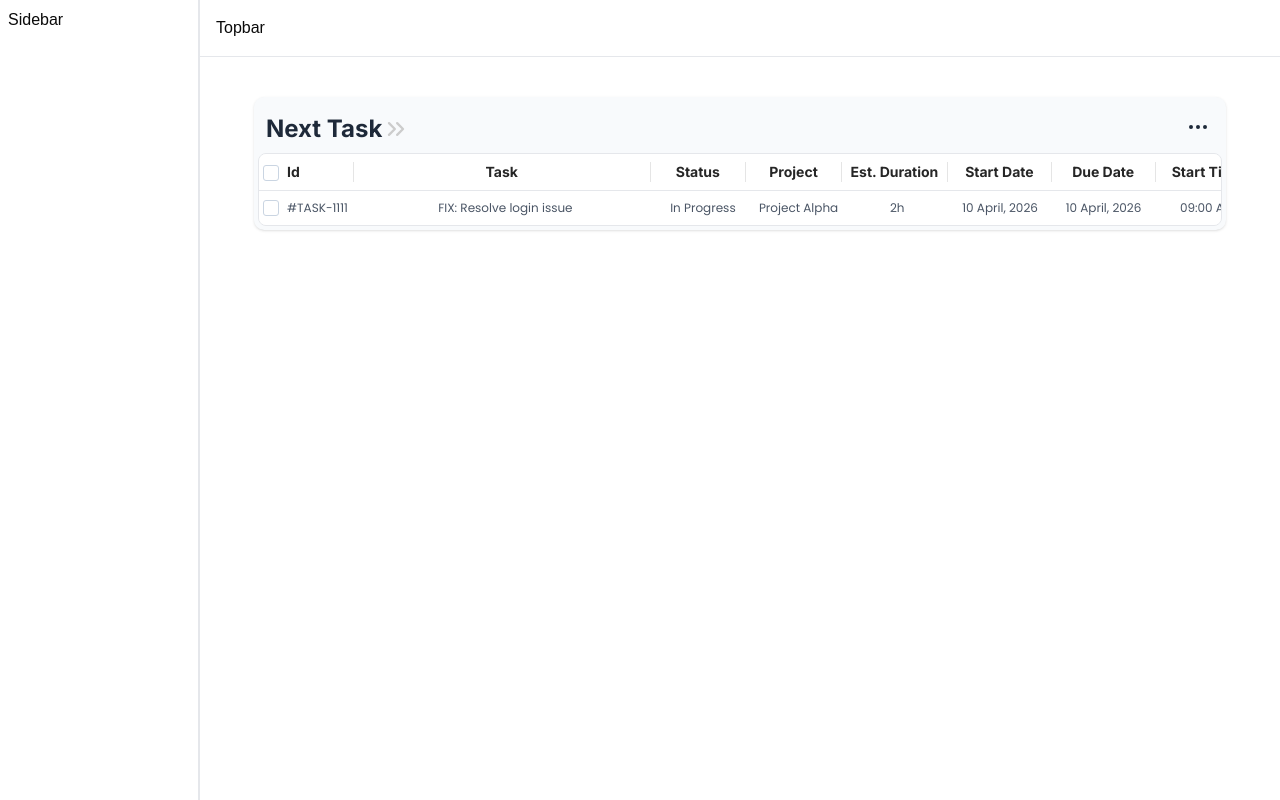
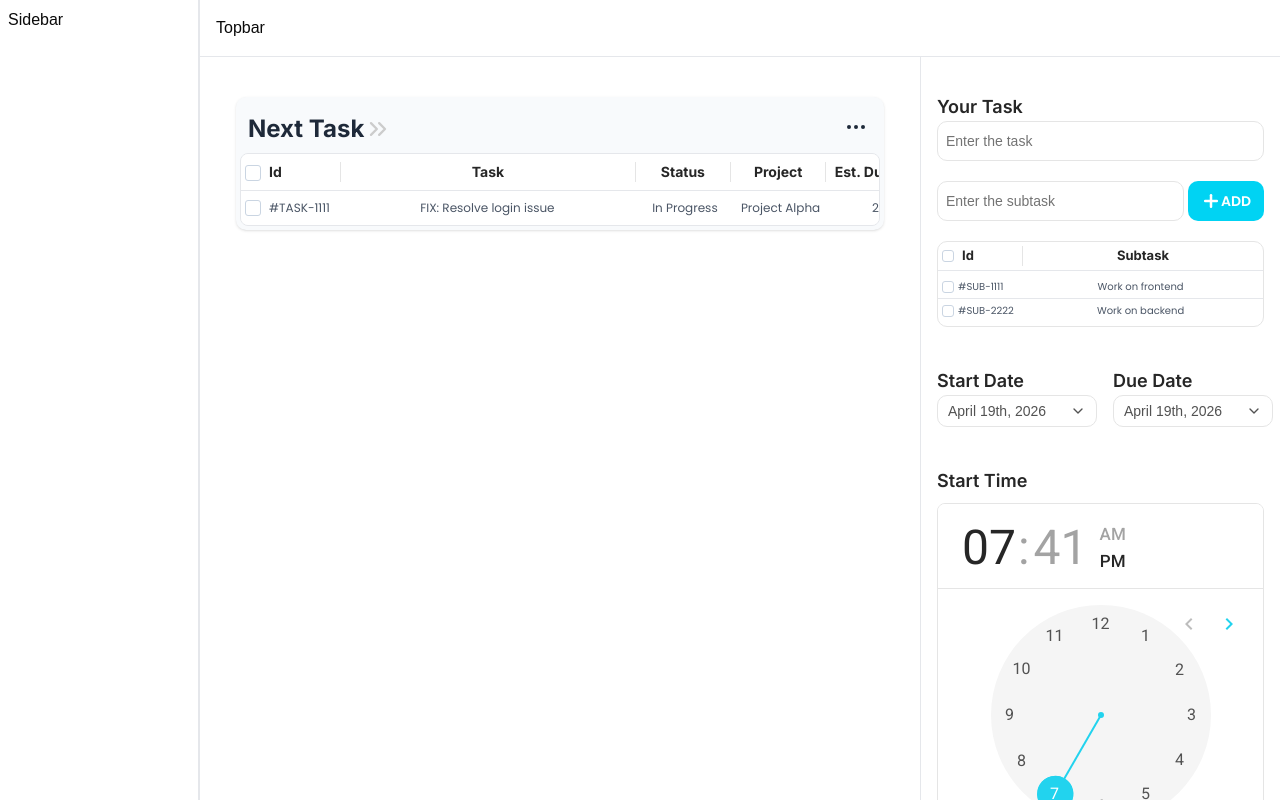
Before and after one commit to DevpratapTomar2005/prod-track, a React (Vite) app in the folder frontend/: page /1/tasks in a window 1280 px wide. Shown: the top 800 px of the page. Built offline with nearby package versions, Linux system fonts and the light colour scheme.

Commit message:
ADD: implemented subtask creation at frontend

```diff
--- a/frontend/src/components/TaskCreateModal.tsx
+++ b/frontend/src/components/TaskCreateModal.tsx
@@ -2,7 +2,7 @@ import { useState } from "react";
 import { useForm } from "react-hook-form";
 import type { SubmitHandler } from "react-hook-form";
 import Plus from "../assets/plus.svg";
-import { format } from "date-fns";
+import { format, set } from "date-fns";
 import { ChevronDownIcon } from "lucide-react";
 import { Button } from "@/components/ui/button";
 import { Calendar } from "@/components/ui/calendar";
@@ -27,6 +27,7 @@ import {
   SelectValue,
 } from "@/components/ui/select";
 import { Input } from "@/components/ui/input";
+import Checkbox from "./ui/Checkbox.tsx";
 
 const TaskCreateModal = () => {
   const {
@@ -37,7 +38,27 @@ const TaskCreateModal = () => {
   const [startDate, setStartDate] = useState<Date | undefined>(new Date());
   const [dueDate, setDueDate] = useState<Date | undefined>(new Date());
   const [startTime, setStartTime] = useState<Dayjs | null>(dayjs(new Date()));
+  const [subtaskInput, setSubtaskInput] = useState("");
+  const [subtasks, setSubtasks] = useState<Array<{ id: number; name: string }>>([
+    {
+      id:1111,
+      name: "Work on frontend",
+    },
+    {
+      id:2222,
+      name: "Work on backend",
+    },
+  ]);
   const onSubmit = (data) => console.log(data);
+
+
+
+  const addSubtask = (e,name: string) => {
+   e.preventDefault();
+    if (name === "") return;
+    setSubtasks((prev) => [...prev, { id: Math.floor(Math.random() * 9000) + 1000, name: name }]);
+
+  };
 
   return (
     <div className="p-4 w-full min-h-screen border-l border-gray-200">
@@ -75,14 +96,10 @@ const TaskCreateModal = () => {
               id="subtask"
               placeholder="Enter the subtask"
               className="text-sm p-2 h-10 text-neutral-600"
-              {...register("subtask", {
-                maxLength: {
-                  value: 25,
-                  message: "Subtask cannot exceed 25 characters",
-                },
-              })}
+              onChange={(e)=>setSubtaskInput(e.target.value)}
+
             />
-            <button className="bg-cyan-400 text-white h-10 px-1 w-[100px] text-sm flex items-center justify-center cursor-pointer hover:bg-cyan-500 transition-all duration-250 ease-in-out rounded font-poppins font-semibold rounded-lg">
+            <button onClick={(e)=>addSubtask(e,subtaskInput)} className="bg-cyan-400 text-white h-10 px-1 w-[100px] text-sm flex items-center justify-center cursor-pointer hover:bg-cyan-500 transition-all duration-250 ease-in-out rounded font-poppins font-semibold rounded-lg">
               <img
                 src={Plus}
                 alt="add subtask"
@@ -91,21 +108,57 @@ const TaskCreateModal = () => {
               <span>ADD</span>
             </button>
           </div>
-          {errors.subtask && (
-            <span className="text-red-500 text-sm">
-              {errors.subtask.message as string}
-            </span>
+        </div>
+        {
+        subtasks.length > 0 &&
+        <div className="w-full border rounded-lg mt-5">
+          <table className="w-full">
+            <div className="text-[13px] text-neutral-800 font-inter my-1">
+              <thead>
+                <th className="w-[85px] border-r text-left px-1 flex items-center">
+                  <Checkbox size="xs" />
+                  <span className="ml-2">Id</span>
+                </th>
+                <th className="text-center w-[270px]">Subtask</th>
+              </thead>
+            </div>
+            <div className="h-px bg-gray-200 w-full"></div>
+            <div className="text-[10px] text-gray-600 font-poppins my-2">
+              <tbody className="text-[10px] text-gray-600 font-poppins">
+                {subtasks.map((item, index) => (
+                  <>
+                    <tr key={item.id} >
+                      <td className="w-[85px] px-1 text-left">
+                        <Checkbox size="xs" />
+                        <span className="ml-1">#SUB-{item.id}</span>
+                      </td>
+                      <td className="w-[270px] px-2 text-center">
+                        {item.name}
+                      </td>
+                    </tr>
+
+                    {index !== subtasks.length - 1 && (
+                      <tr>
+                        <td colSpan={2}>
+                          <div className="h-px w-full bg-gray-200 my-1" />
+                        </td>
+                      </tr>
                     )}
+                  </>
+                ))}
+              </tbody>
             </div>
-        <div>
-
+          </table>
         </div>
+        }
         <div className="mt-10 flex items-center gap-4">
           <div className="w-1/2">
             <span className="text-lg font-inter font-semibold text-neutral-800 mb-2">
               Start Date
             </span>
-            <Popover {...register("startDate", { required: "Start date is required" })}>
+            <Popover
+              {...register("startDate", { required: "Start date is required" })}
+            >
               <PopoverTrigger asChild>
                 <Button
                   variant="outline"
@@ -134,7 +187,9 @@ const TaskCreateModal = () => {
             <span className="text-lg font-inter font-semibold text-neutral-800 mb-2">
               Due Date
             </span>
-            <Popover {...register("dueDate", { required: "Due date is required" })}>
+            <Popover
+              {...register("dueDate", { required: "Due date is required" })}
+            >
               <PopoverTrigger asChild>
                 <Button
                   variant="outline"
@@ -157,21 +212,16 @@ const TaskCreateModal = () => {
           </div>
         </div>
         <div className="flex items-center gap-5">
-
-        {
-          errors.startDate && (
+          {errors.startDate && (
             <div className="text-red-500 text-sm w-1/2">
               {errors.startDate.message as string}
             </div>
-          )
-        }
-        {
-          errors.dueDate && (
+          )}
+          {errors.dueDate && (
             <div className="text-red-500 text-sm w-1/2">
               {errors.dueDate.message as string}
             </div>
-          )
-        }
+          )}
         </div>
         <div className="mt-10">
           <div className="text-lg font-inter font-semibold text-neutral-800 mb-2">
@@ -188,7 +238,6 @@ const TaskCreateModal = () => {
                 slotProps={{
                   actionBar: { actions: [] },
                 }}
-
               />
             </ThemeProvider>
           </LocalizationProvider>
@@ -209,14 +258,19 @@ const TaskCreateModal = () => {
                   required: "Estimated duration is required",
                   min: {
                     value: 1,
-                    message: "Estimated duration must be at least 1 min."}
+                    message: "Estimated duration must be at least 1 min.",
+                  },
                 })}
               />
-              <Select   {...register("estimatedDurationUnit", { required: "Unit is required" })}>
+              <Select
+                {...register("estimatedDurationUnit", {
+                  required: "Unit is required",
+                })}
+              >
                 <SelectTrigger className="w-full col-span-3 text-neutral-600">
-                  <SelectValue  placeholder="Unit" />
+                  <SelectValue placeholder="Unit" />
                 </SelectTrigger>
-                <SelectContent >
+                <SelectContent>
                   <SelectGroup>
                     <SelectLabel>Unit</SelectLabel>
                     <SelectItem value="minutes">minutes</SelectItem>
@@ -232,7 +286,7 @@ const TaskCreateModal = () => {
             </span>
             <Select {...register("status", { required: "Status is required" })}>
               <SelectTrigger className="w-full max-w-48 text-neutral-600">
-                <SelectValue  placeholder="Select a status" />
+                <SelectValue placeholder="Select a status" />
               </SelectTrigger>
               <SelectContent>
                 <SelectGroup>
@@ -247,29 +301,23 @@ const TaskCreateModal = () => {
         </div>
         <div className="flex items-center justify-between gap-5">
           <div className="w-1/2">
-
             {errors.estimatedDuration && (
               <p className="text-red-500 text-sm mt-1">
                 {errors.estimatedDuration.message as string}
               </p>
             )}
-          {
-            errors.estimatedDurationUnit && (
+            {errors.estimatedDurationUnit && (
               <p className="text-red-500 text-sm mt-1">
                 {errors.estimatedDurationUnit.message as string}
               </p>
-            )
-          }
+            )}
           </div>
           <div className="w-1/2">
-
-          {
-            errors.status && (
+            {errors.status && (
               <p className="text-red-500 text-sm mt-1">
                 {errors.status.message as string}
               </p>
-            )
-          }
+            )}
           </div>
         </div>
         <div className="mt-5">
@@ -289,19 +337,20 @@ const TaskCreateModal = () => {
               </SelectGroup>
             </SelectContent>
           </Select>
-            {
-              errors.project && (
+          {errors.project && (
             <p className="text-red-500 text-sm mt-1">
               {errors.project.message as string}
             </p>
-              )
-            }
+          )}
         </div>
         <div className="w-full flex items-center justify-end mt-10 gap-2">
           <Button variant="outline" className="px-2 py-4 m-0 text-neutral-800">
             Cancel
           </Button>
-          <Button type="submit" className="mt-10 bg-cyan-400 hover:bg-cyan-500 px-2 py-4 transition-all duration-200 ease-in-out cursor-pointer text-white m-0">
+          <Button
+            type="submit"
+            className="mt-10 bg-cyan-400 hover:bg-cyan-500 px-2 py-4 transition-all duration-200 ease-in-out cursor-pointer text-white m-0"
+          >
             Create Task
           </Button>
         </div>
--- a/frontend/src/pages/TaskPage.tsx
+++ b/frontend/src/pages/TaskPage.tsx
@@ -4,7 +4,7 @@ import ArrowRight from "../assets/arrow_right.svg";
 import Checkbox from "../components/ui/Checkbox.tsx";
 import Dot from "../assets/dot.svg";
 const TaskPage = () => {
-  const [showCreateModal, setShowCreateModal] = useState<boolean>(false);
+  const [showCreateModal, setShowCreateModal] = useState<boolean>(true);
   return (
     <div className="grid grid-cols-3 bg-white">
       <div className={`w-full ${showCreateModal ? "col-span-2" : "col-span-3"}`}>
@@ -17,11 +17,11 @@ const TaskPage = () => {
               <img src={Dot} alt="Dot" className="" />
             </div>
           </div>
-          <div className="border border-gray-200 rounded-md w-full bg-white overflow-x-auto scroll-smooth">
+          <div className="border border-gray-200 rounded-md w-full bg-white overflow-x-auto scroll-smooth ">
             <table className="w-full min-w-[1000px] ">
               <div className="text-sm text-neutral-800 font-inter my-2">
                 <thead>
-                  <th className=" w-[100px] border-r text-left px-1"><Checkbox size="sm"/><span className="ml-2">Id</span></th>
+                  <th className=" w-[100px] border-r text-left px-1 flex items-center"><Checkbox size="sm"/><span className="ml-2">Id</span></th>
                   <th className="w-[320px] border-r text-center">Task</th>
                   <th className=" w-[100px] border-r text-center">Status</th>
                   <th className=" w-[100px] border-r text-center">Project</th>
```
Lines whose indentation alone changed are shown as unchanged.
